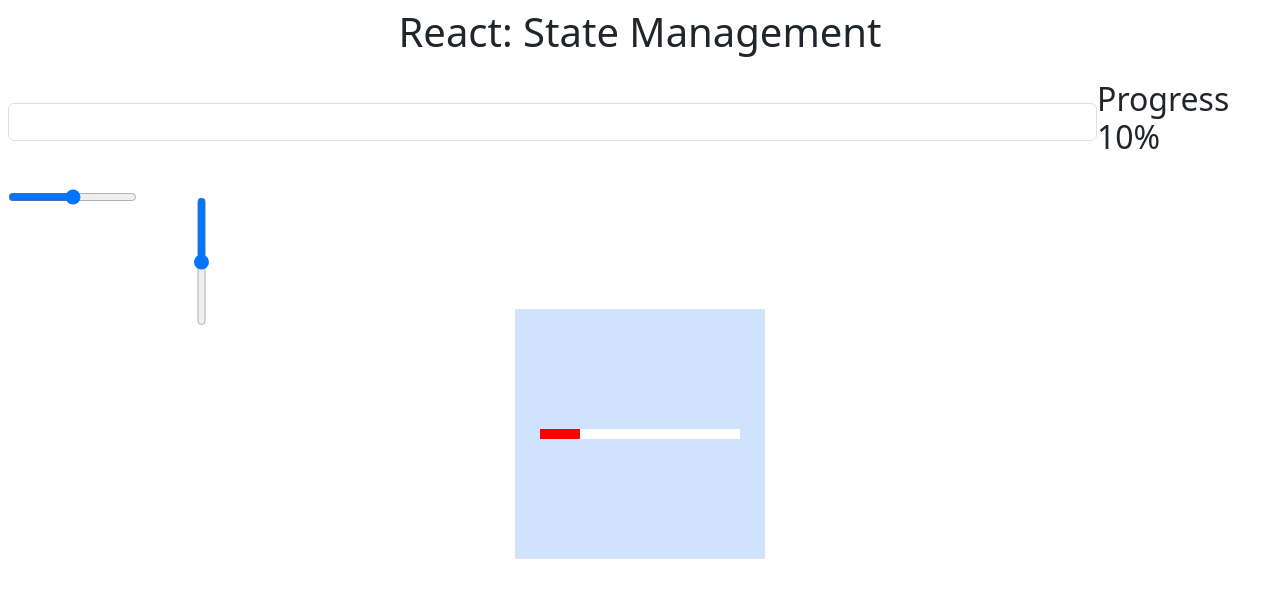
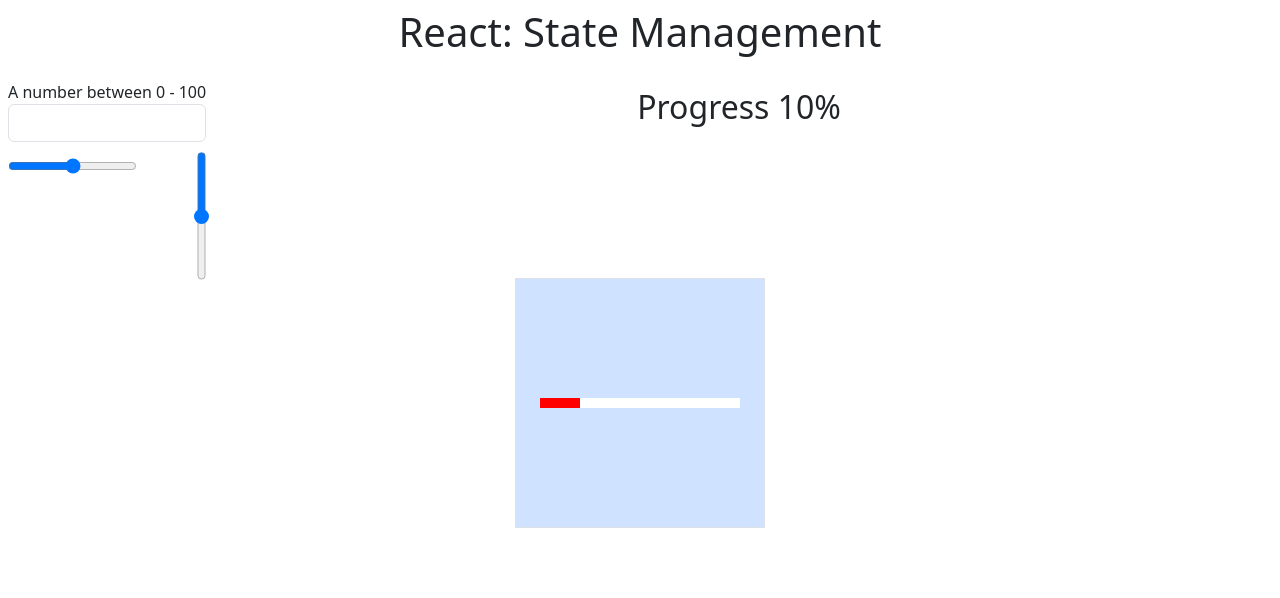
Before and after one commit to IJSE-Direct-Entry-Program-13/react-in-action, a React (Vite) app in the folder 09-state-management/: page / in a window 1280 px wide. Shown: the top 598 px of the page. Built offline with nearby package versions, Linux system fonts and the light colour scheme.

Commit message:
Add UI Components

```diff
--- a/09-state-management/src/App.tsx
+++ b/09-state-management/src/App.tsx
@@ -6,9 +6,9 @@ export function App() {
             <h1 className="p-2 text-center">React: State Management</h1>
             <div className="d-flex p-2 justify-content-between align-items-center">
                 <Spinner/>
-                <h2 className="flex-grow-1">Progress 10%</h2>
+                <h2 className="flex-grow-1 text-center">Progress 10%</h2>
             </div>
-            <div className="d-flex mt-2 p-2">
+            <div className="d-flex p-2">
                 <HSlider/>
                 <VSlider/>
             </div>
@@ -50,7 +50,7 @@ export function VSlider() {
     return (<>
         <input min={0} max={100}
                type="range" style={
-            {transform: 'rotate(90deg) translateX(50%)'}}/>
+            {transform: 'rotate(90deg) translateX(50px)'}}/>
     </>)
 }
 
@@ -61,8 +61,9 @@ export function HSlider() {
 }
 
 export function Spinner() {
-    return (<>
+    return (<div>
+        A number between 0 - 100
         <input className="form-control" type="number"
                min={0} max={100}/>
-    </>)
+    </div>)
 }
```
